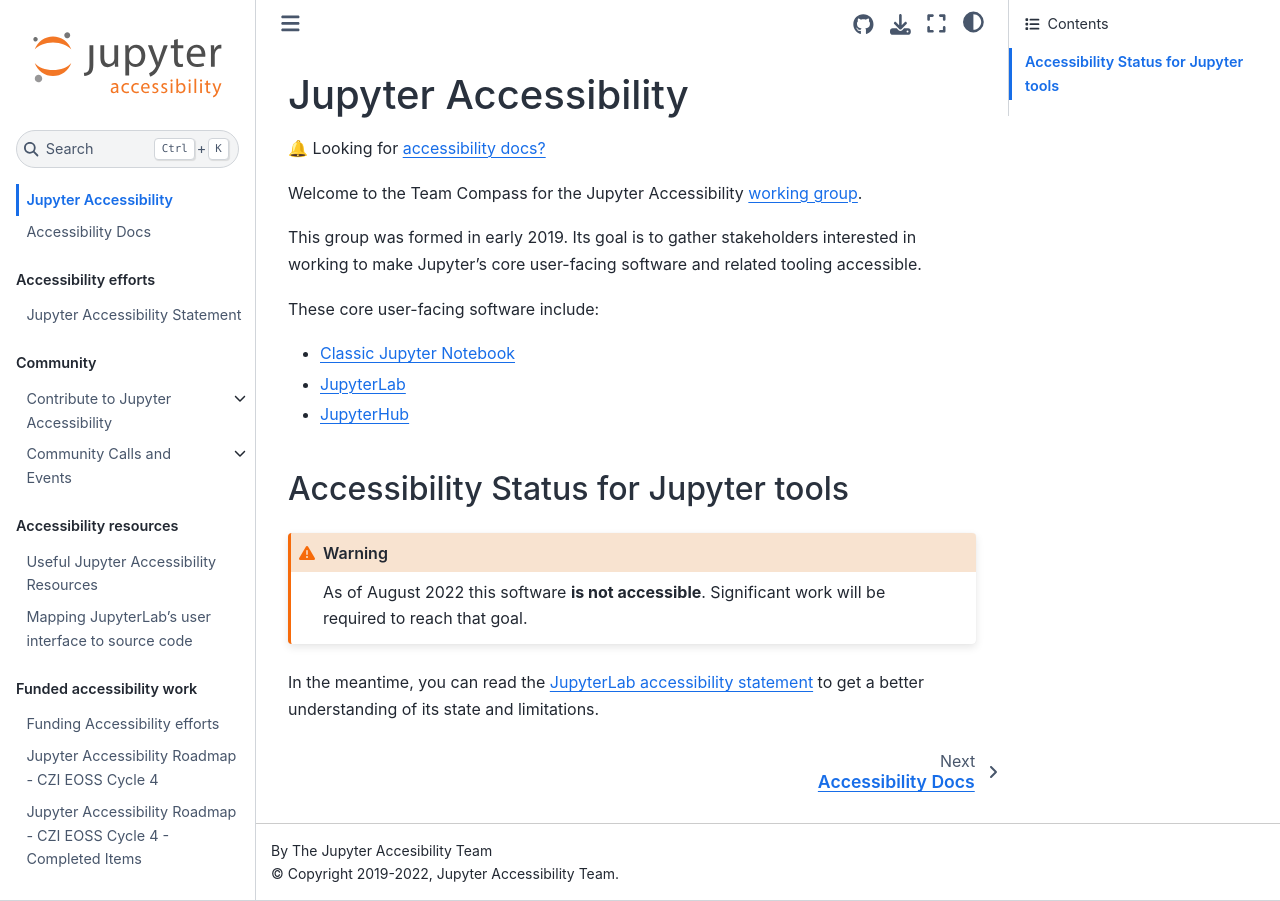
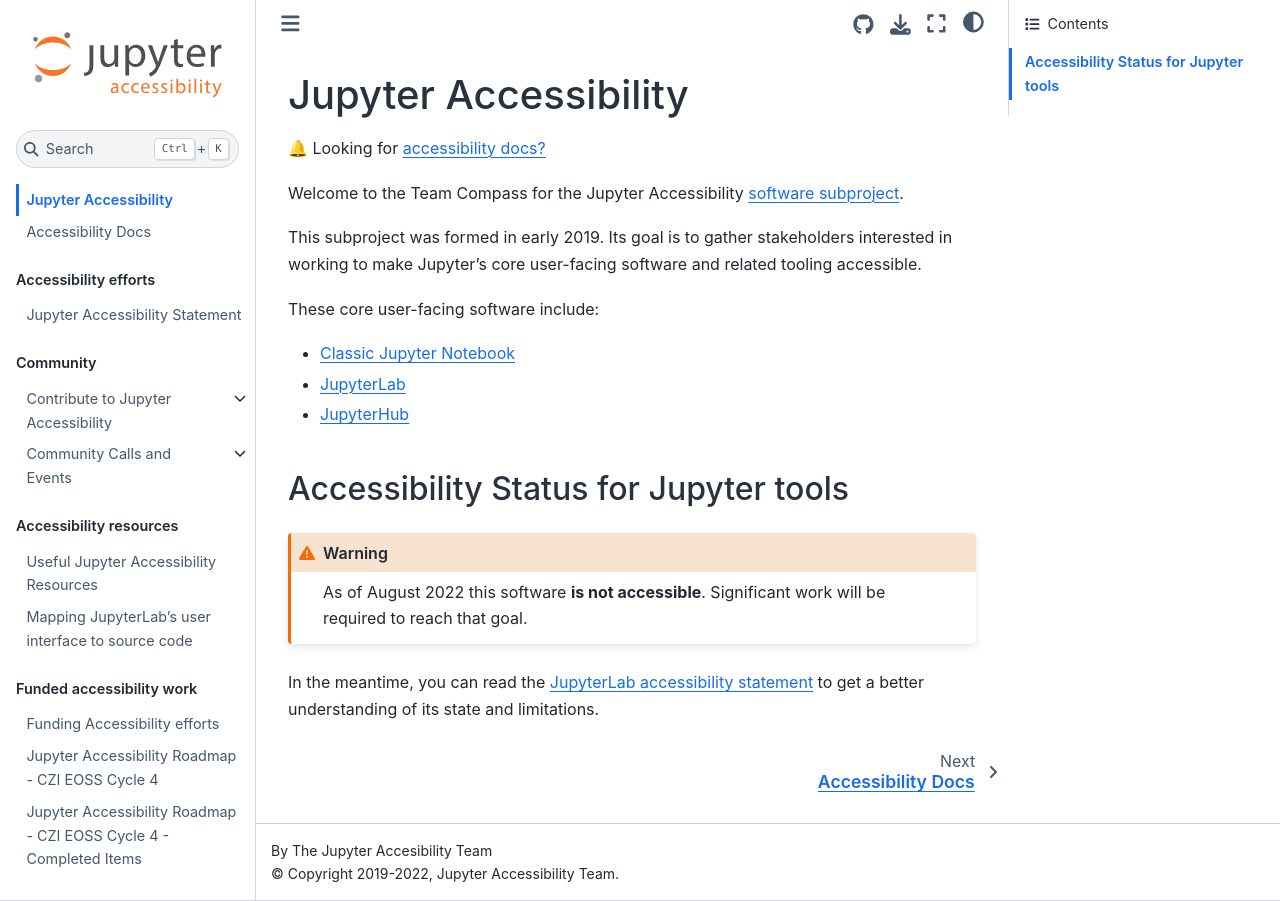
Before and after one commit to jupyter/accessibility, a Jupyter Book: the page built from docs/index.md, in a window 1280 px wide. Built offline with Jupyter Book 1.0.4 settings and Sphinx 7.4.7 and the Sphinx Book theme 1.1.4, drawn with Linux system fonts in a browser that asks for light colours; pages that are not in the unit, such as notebooks, are missing from menus.

Commit message:
Update index.md

```diff
--- a/docs/index.md
+++ b/docs/index.md
@@ -2,9 +2,9 @@
 
 🔔 Looking for [accessibility docs?](accessibility-docs)
 
-Welcome to the Team Compass for the Jupyter Accessibility [working group](https://jupyter.org/governance/standing_committees_and_working_groups.html).
+Welcome to the Team Compass for the Jupyter Accessibility [software subproject](https://jupyter.org/governance/software_subprojects.html).
 
-This group was formed in early 2019.
+This subproject was formed in early 2019.
 Its goal is to gather stakeholders interested in working to make Jupyter's
 core user-facing software and related tooling accessible.
 
```
